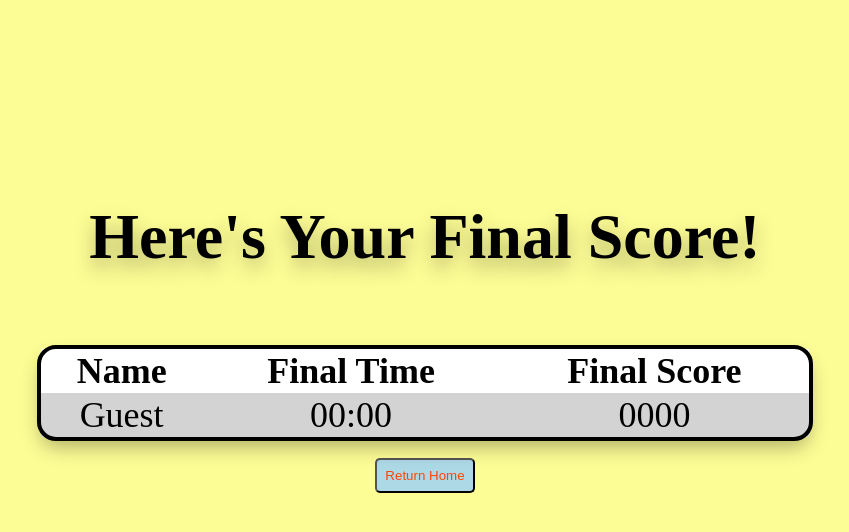
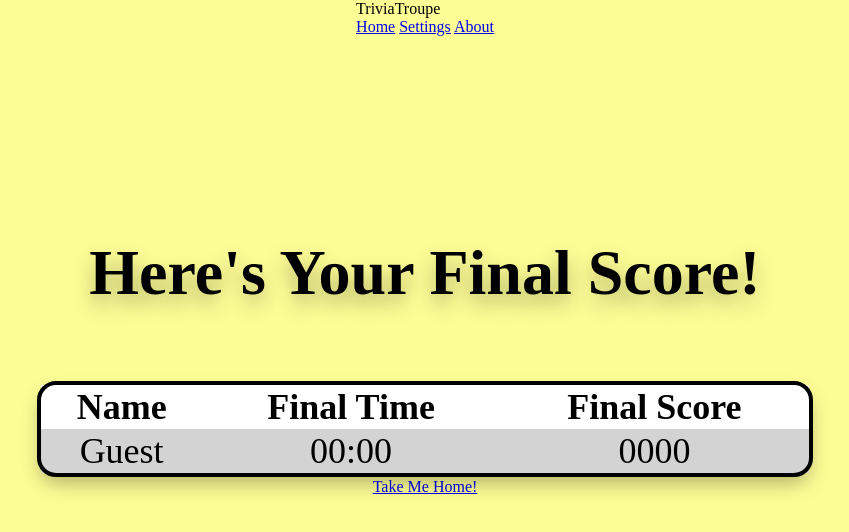
Before and after one commit to jkalski/Trivia-Troupe, a plain HTML site: page src/finalScore.html in a window 1280 px wide. Shown: the whole page, without its empty margins (215-1064 px from the left). Drawn offline with Linux system fonts and the light colour scheme.

Commit message:
changed pallet and added banner options

```diff
--- a/src/finalScore.html
+++ b/src/finalScore.html
@@ -8,6 +8,14 @@
     <title>Trivia Troupe</title>
 </head>
 <body>
+    <div class="header">
+        <div class="header-left">TriviaTroupe</div>
+        <div class="header-right">
+          <a href="category.html">Home</a>
+          <a href="settings.html">Settings</a>
+          <a href="about.html">About</a>
+        </div>
+      </div>
     <div class="finalScore">Here's Your Final Score!</div>
 
     <table class="score-table">
@@ -28,6 +36,11 @@
         </tbody>
     </table>
 
-    <button type="button" id="returnHome">Return Home</button>
+    <!--<button type="button" id="returnHome">Return Home</button> -->
 </body>
+<div class="header-card">
+    <div class="button-container">
+        <a href="category.html" class="home-button">Take Me Home!</a>
+      </div>
+</div>
 </html>
```
Also changed, not shown: src/category.html (+7 -0 lines), src/mainScreen.html (+12 -0 lines).
